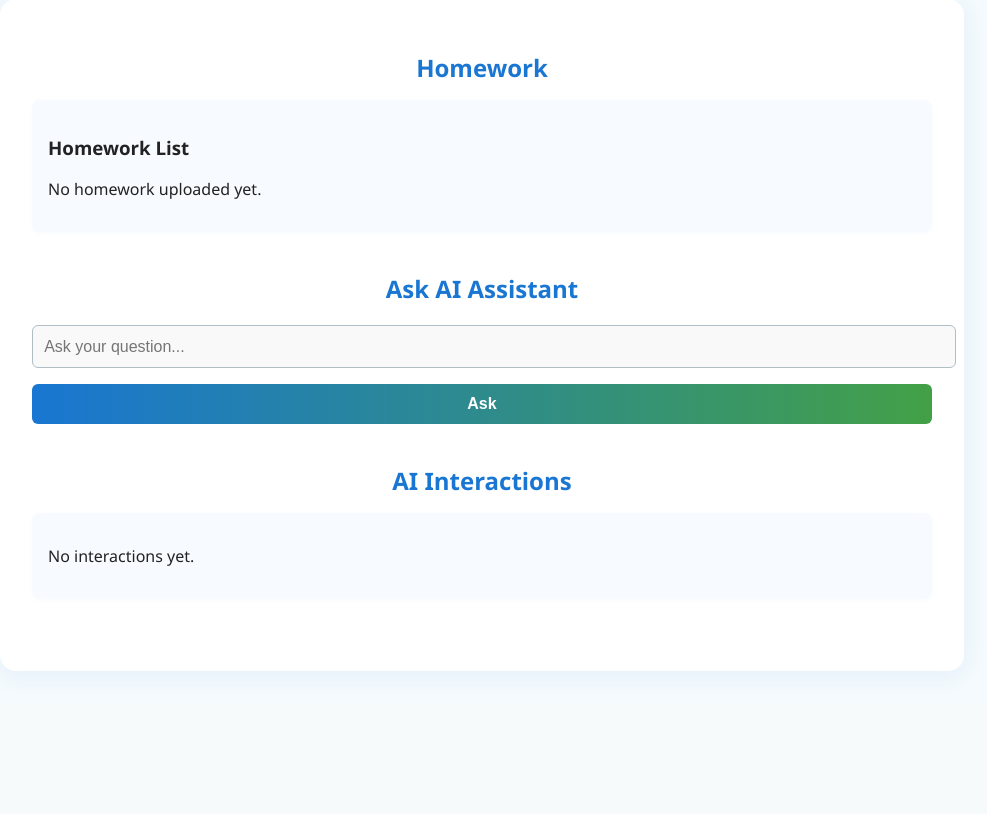
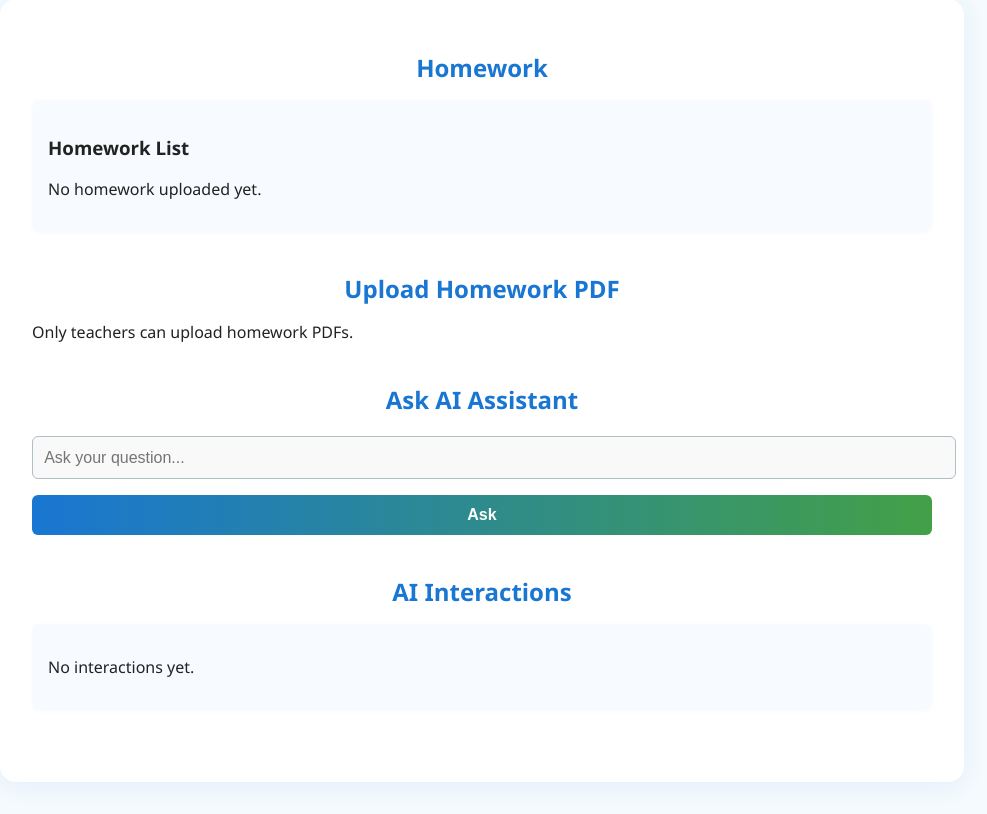
Before and after one commit to yunus-tuncbilek/math-mate, a Flask app: page / in a window 1280 px wide. Shown: the part 174-988 px from the top of the page, without its empty margins (158-1145 px from the left). Before the commit the page ends 846 px from the top, so only its background shows below. Run offline with Flask 3, Linux system fonts and the light colour scheme; the visitor is signed in with stand-in values (Sample User, id 1); parts of the project's set-up code (start-up, migrations or seed data) failed here and were passed over.

Commit message:
Add homework upload feature with PDF viewer and rendering

```diff
--- a/app.py
+++ b/app.py
@@ -2,7 +2,9 @@ from flask import Flask, render_template, request, redirect, session, url_for
 import json
 import os
 import uuid
+import time
 from werkzeug.security import generate_password_hash, check_password_hash
+from werkzeug.utils import secure_filename
 from respond import get_ai_response
 from flask_login import (
     LoginManager,
@@ -48,6 +50,11 @@ USERS_FILE = "users.json"
 HOMEWORKS_FILE = "homeworks.json"
 INTERACTIONS_FILE = "interactions.json"
 
+# upload settings
+UPLOAD_FOLDER = os.path.join(os.path.dirname(__file__), "uploads")
+ALLOWED_EXT = {".pdf"}
+os.makedirs(UPLOAD_FOLDER, exist_ok=True)
+
 def load_json(filename, default):
     if os.path.exists(filename):
         with open(filename, "r", encoding="utf-8") as f:
@@ -65,6 +72,9 @@ def save_json(filename, data):
         f.flush()
         os.fsync(f.fileno())
     os.replace(tmp, filename)
+
+def allowed_file(filename: str) -> bool:
+    return os.path.splitext(filename.lower())[1] in ALLOWED_EXT
 
 users = load_json(USERS_FILE, {})  # username: {password, role}
 homeworks = load_json(HOMEWORKS_FILE, [])
@@ -262,5 +272,37 @@ def chat():
 
     return render_template("chat.html", messages=session["messages"])
 
+@app.route("/upload_homework", methods=["POST"])
+@login_required
+def upload_homework():
+    # only teachers may upload
+    if getattr(current_user, "role", None) != "teacher":
+        return "Forbidden", 403
+
+    file = request.files.get("pdf")
+    title = request.form.get("title", "").strip()
+    class_name = request.form.get("class_name", "").strip()
+
+    if not file or file.filename == "" or not allowed_file(file.filename):
+        return redirect(url_for("index"))
+
+    filename = secure_filename(f"{int(time.time())}_{file.filename}")
+    dest_path = os.path.join(UPLOAD_FOLDER, filename)
+    file.save(dest_path)
+
+    # append metadata to homeworks.json
+    homeworks = load_json(HOMEWORKS_FILE, [])
+    hw_entry = {
+        "teacher": current_user.get_id(),
+        "class": class_name,
+        "upload_time": datetime.now().strftime("%Y-%m-%d %H:%M:%S"),
+        "title": title,
+        "file": os.path.join("uploads", filename)
+    }
+    homeworks.append(hw_entry)
+    save_json(HOMEWORKS_FILE, homeworks)
+
+    return redirect(url_for("index"))
+
 if __name__ == "__main__":
     app.run(debug=True)
--- a/templates/index.html
+++ b/templates/index.html
@@ -41,7 +41,31 @@
                         <strong>{{ hw.title }}</strong> — <em>{{ hw.class }}</em><br>
                         <small>By {{ hw.teacher }} · {{ hw.upload_time }}</small>
                         <div class="latex-content">
-                            {{ hw.content }}
+                            {% if hw.file %}
+                            <div class="pdf-container">
+                                <!-- iframe for PDF viewing; points to static/<hw.file> -->
+                                <iframe class="pdf-viewer"
+                                        src="{{ url_for('static', filename=hw.file) }}"
+                                        title="Homework PDF: {{ hw.title }}"
+                                        frameborder="0"
+                                        aria-label="PDF viewer for {{ hw.title }}"></iframe>
+
+                                <div class="pdf-actions">
+                                    <a class="btn" href="{{ url_for('static', filename=hw.file) }}" target="_blank" rel="noopener">Open in new tab</a>
+                                    <a class="btn" href="{{ url_for('static', filename=hw.file) }}" download>Download PDF</a>
+                                </div>
+                            </div>
+                            {% endif %}
+
+                            {% if hw.latex %}
+                            <div class="latex-rendered">
+                                {{ hw.latex | safe }}
+                            </div>
+                            {% elif hw.content %}
+                            <div class="latex-rendered">
+                                {{ hw.content | safe }}
+                            </div>
+                            {% endif %}
                         </div>
                         {% if role == "teacher" %}
                         <form method="post" style="display:inline;">
@@ -56,6 +80,26 @@
                 <p>No homework uploaded yet.</p>
                 {% endif %}
             </div>
+        </div>
+
+        <div class="section">
+            <h2>Upload Homework PDF</h2>
+            {% if current_user.is_authenticated and current_user.role == 'teacher' %}
+            <form action="{{ url_for('upload_homework') }}" method="post" enctype="multipart/form-data" class="upload-form">
+                <div>
+                    <label>Title<br><input type="text" name="title" required></label>
+                </div>
+                <div>
+                    <label>Class<br><input type="text" name="class_name"></label>
+                </div>
+                <div>
+                    <label>PDF file<br><input type="file" name="pdf" accept="application/pdf" required></label>
+                </div>
+                <div><button type="submit">Upload</button></div>
+            </form>
+            {% else %}
+            <p>Only teachers can upload homework PDFs.</p>
+            {% endif %}
         </div>
 
         <div class="section">
```
Also changed, not shown: static/style.css (+42 -0 lines), 1 other file.
